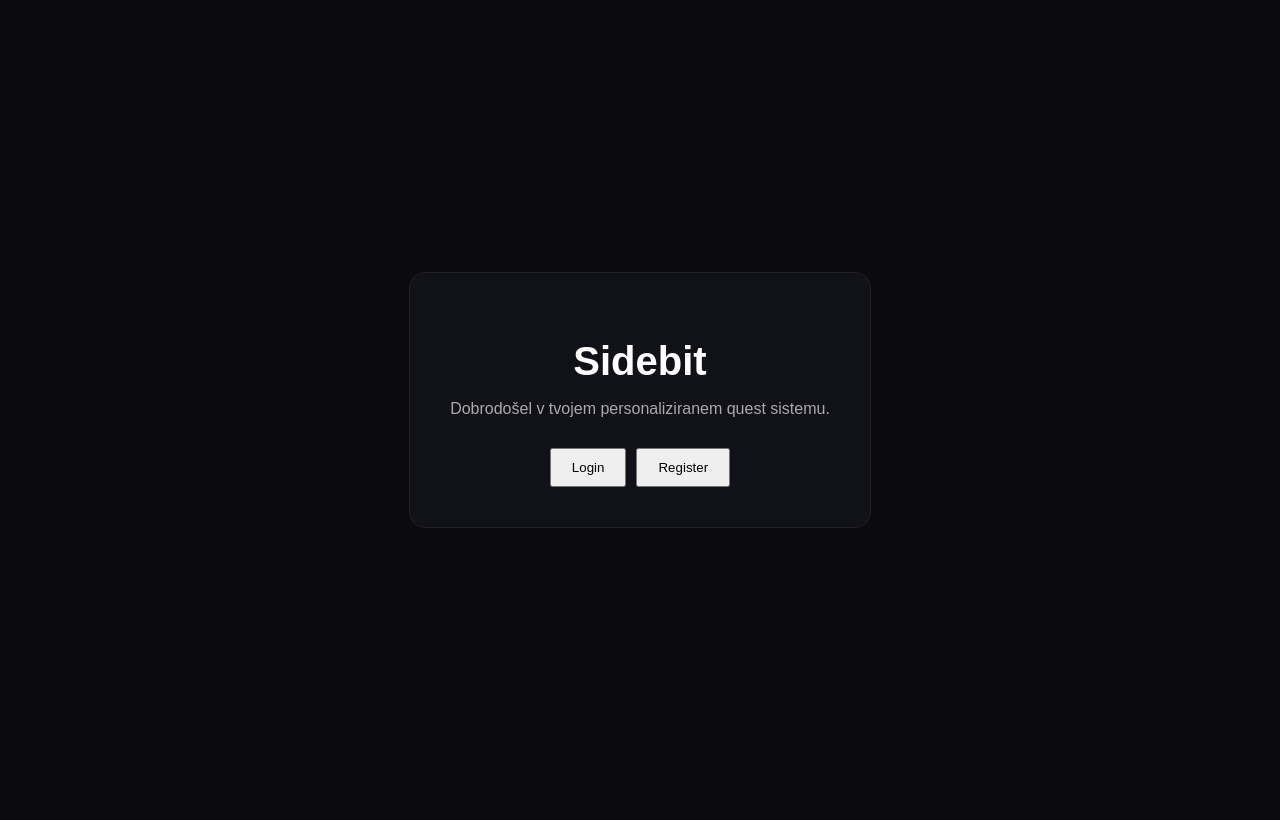
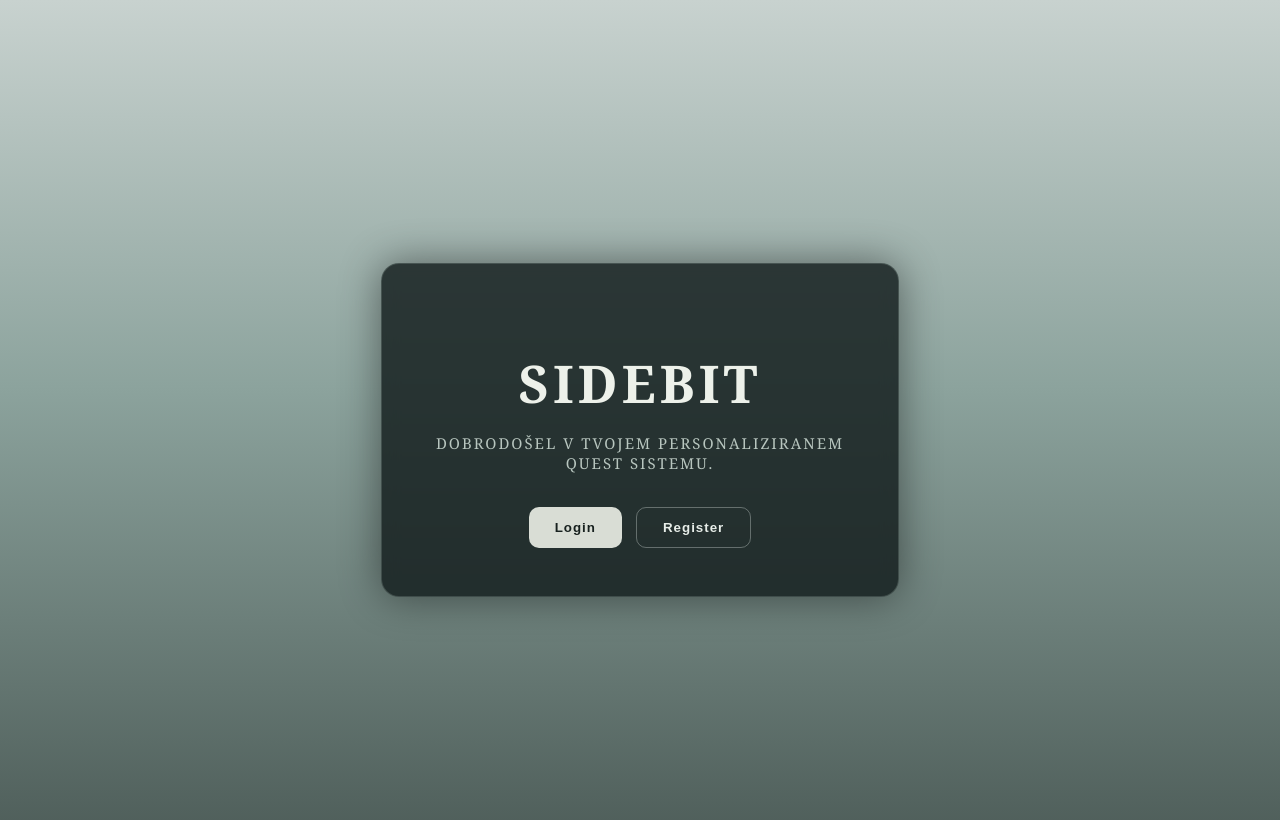
Before and after one commit to ziga1324/sidebit, a React (Vite) app in the folder frontend/: page / in a window 1280 px wide. Shown: the top 820 px of the page. Built offline with nearby package versions, Linux system fonts and the light colour scheme.

Commit message:
css za landing

```diff
--- a/frontend/src/pages/Landing.jsx
+++ b/frontend/src/pages/Landing.jsx
@@ -27,40 +27,70 @@ export default function Landing() {
 
 const styles = {
   container: {
-    height: "100vh",
+    minHeight: "100vh",
     display: "flex",
     justifyContent: "center",
     alignItems: "center",
-    background: "#0a0a0f",
-    color: "#fff",
-    fontFamily: "sans-serif",
+    background:
+      "linear-gradient(180deg, #c8d2cf 0%, #8ca39d 45%, #4b5a56 100%)",
+    color: "#e8e6df",
+    fontFamily: "Georgia, serif",
+    padding: "30px",
   },
+
   card: {
+    width: "420px",
     textAlign: "center",
-    padding: "40px",
-    border: "1px solid #222",
-    borderRadius: "16px",
-    background: "#111118",
+    padding: "48px",
+    borderRadius: "18px",
+    background: "rgba(18, 28, 27, 0.82)",
+    border: "1px solid rgba(200,220,210,0.18)",
+    boxShadow: "0 0 40px rgba(0,0,0,0.45)",
+    backdropFilter: "blur(8px)",
   },
+
   title: {
-    fontSize: "40px",
-    marginBottom: "10px",
+    fontSize: "52px",
+    letterSpacing: "4px",
+    textTransform: "uppercase",
+    color: "#edf1ea",
+    marginBottom: "12px",
+    fontWeight: "700",
   },
+
   subtitle: {
-    color: "#aaa",
-    marginBottom: "30px",
+    fontSize: "15px",
+    letterSpacing: "2px",
+    color: "#b8c6bf",
+    marginBottom: "34px",
+    textTransform: "uppercase",
   },
+
   buttons: {
     display: "flex",
-    gap: "10px",
+    gap: "14px",
     justifyContent: "center",
   },
+
   login: {
-    padding: "10px 20px",
+    padding: "12px 26px",
+    background: "#d9ddd5",
+    color: "#18211f",
+    border: "none",
+    borderRadius: "10px",
     cursor: "pointer",
+    fontWeight: "600",
+    letterSpacing: "1px",
   },
+
   register: {
-    padding: "10px 20px",
+    padding: "12px 26px",
+    background: "transparent",
+    color: "#e7ede8",
+    border: "1px solid rgba(220,230,225,0.35)",
+    borderRadius: "10px",
     cursor: "pointer",
+    fontWeight: "600",
+    letterSpacing: "1px",
   },
 }
```
